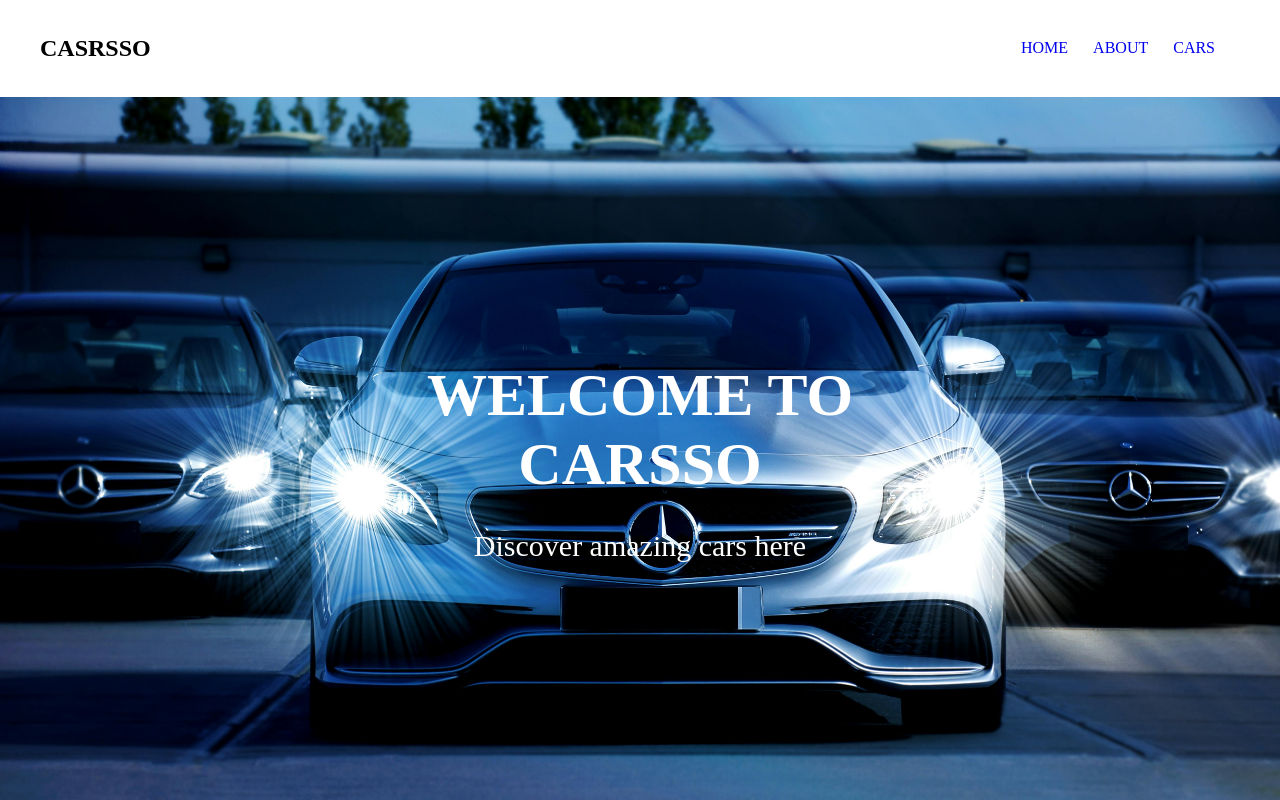
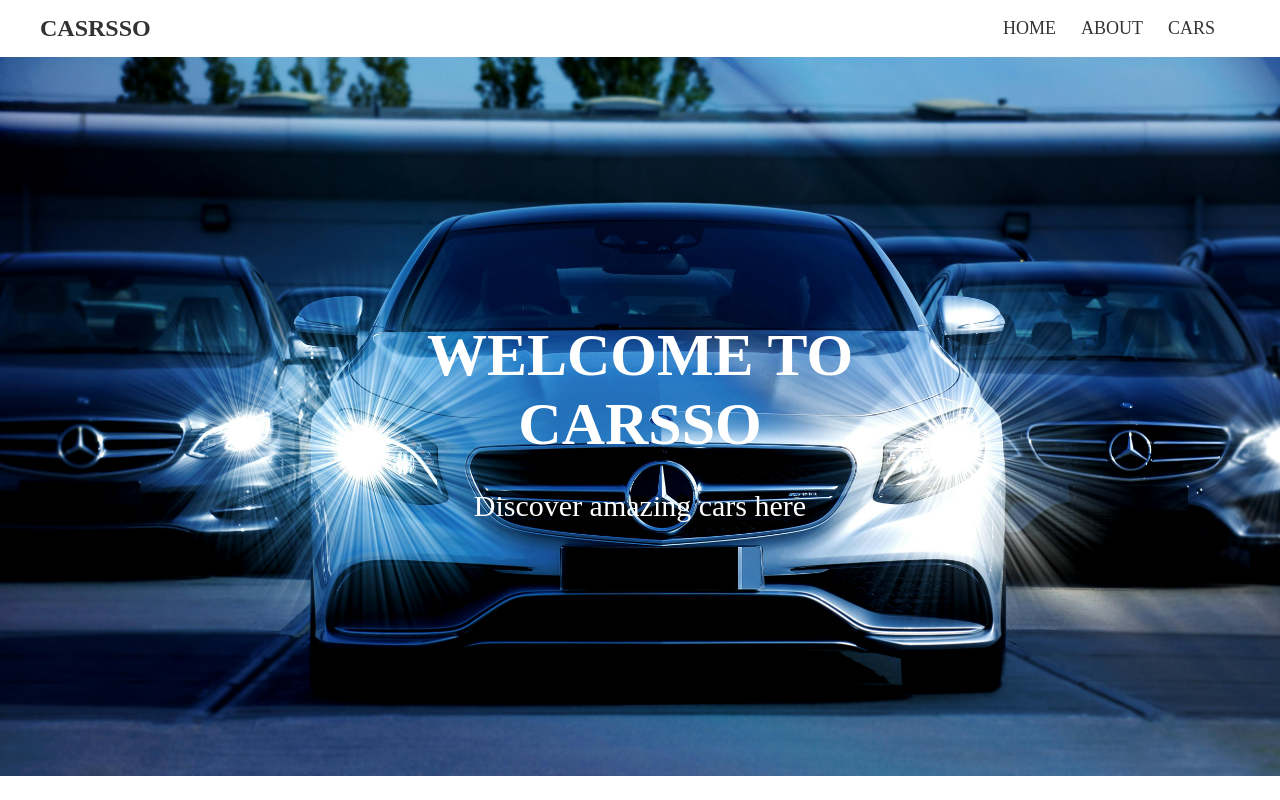
Before and after one commit to moundhermesfar/react-tutrial, a React (Vite) app: page / in a window 1280 px wide. Shown: the top 800 px of the page. Built offline with nearby package versions, Linux system fonts and the light colour scheme.

Commit message:
some adjustments

```diff
--- a/src/App.css
+++ b/src/App.css
@@ -354,7 +354,7 @@ label {
   margin-bottom: 5px; /* Add bottom margin */
 }
 
-input[type="email"],
+input[type="rating"],
 textarea {
   width: 100%; /* Full width */
   padding: 10px; /* Add padding */
--- a/src/components/CarsSection.jsx
+++ b/src/components/CarsSection.jsx
@@ -1,3 +1,5 @@
+import { Link } from "react-router-dom";
+
 const CarsSection = () => {
   return (
     <div className="header">
@@ -7,7 +9,9 @@ const CarsSection = () => {
         Discover the best selection of cars at unbeatable prices. Find your
         perfect ride today!
       </p>
-      <button>Checkout our CARS</button>
+      <Link to="/cars">
+        <button>Checkout our CARS</button>
+      </Link>
     </div>
   );
 };
--- a/src/components/ContactForm.jsx
+++ b/src/components/ContactForm.jsx
@@ -1,16 +1,16 @@
 function ContactForm() {
   return (
-    <form className="contact-form">
+    <div className="contact-form">
       <div className="form-group">
-        <label htmlFor="email">Email:</label>
-        <input type="email" id="email" name="email" />
+        <label htmlFor="rating">Rating:</label>
+        <input type="rating" id="rating" name="email" />
       </div>
       <div className="form-group">
         <label htmlFor="body">Body:</label>
         <textarea id="body" name="body" rows="4"></textarea>
       </div>
-      <button type="submit">Submit</button>
-    </form>
+      <button type="submit">Send</button>
+    </div>
   );
 }
 
--- a/src/components/Navbar.jsx
+++ b/src/components/Navbar.jsx
@@ -10,15 +10,17 @@ function Navbar() {
 
   return (
     <nav className="navbar">
-      <div>
-        <h1 className="logo">CASRSSO</h1>
+      <div className="logo">
+        <Link to="/">
+          <h1 className="link">CASRSSO</h1>
+        </Link>
       </div>
       <div className="links">
         <ul>
           {links.map((link, index) => (
-            <Link to={link.path} key={index}>
-              <li className="link">{link.name}</li>
-            </Link>
+            <li className="link" key={index}>
+              <Link to={link.path}>{link.name}</Link>
+            </li>
           ))}
         </ul>
       </div>
--- a/src/pages/Cars.jsx
+++ b/src/pages/Cars.jsx
@@ -55,6 +55,7 @@ const Cars = () => {
         </div>
       </div>
       <div className="carDetails-container">
+        <h1>Car Details</h1>
         <Outlet />
       </div>
     </div>
```
